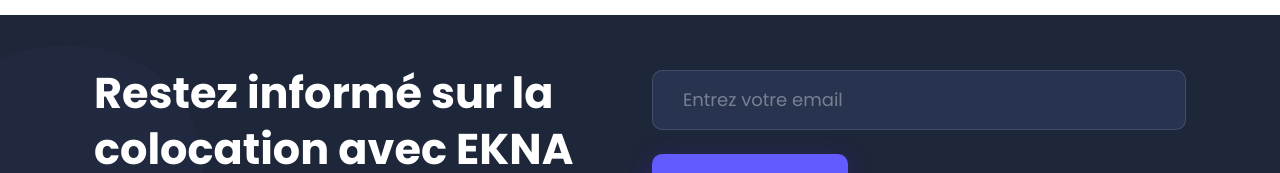
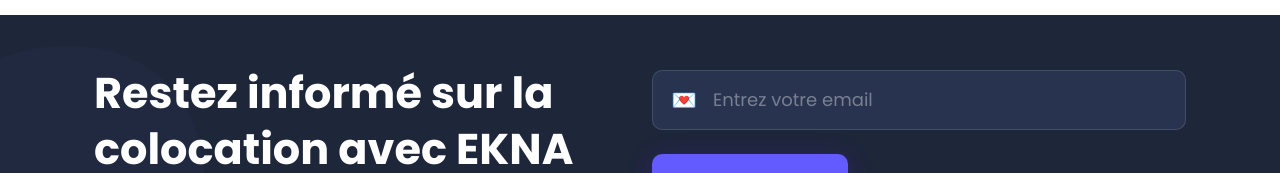
Before and after one commit to Magikmagnum/ekna, a Vue app: page /home in a window 1280 px wide. Shown: the part 7008-7181 px from the top of the page. Built offline with nearby package versions, Linux system fonts and the light colour scheme; no server answers.

Commit message:
Voici les deux visuels pour mettre ici

```diff
--- a/src/components/FilterComponent.vue
+++ b/src/components/FilterComponent.vue
@@ -25,7 +25,6 @@
                   {{ loc.label }}
                 </option>
               </select>
-
               <div
                 class="nice-select location__select"
                 :class="{ open: isOpen.location }"
--- a/src/components/FooterComponent.vue
+++ b/src/components/FooterComponent.vue
@@ -15,6 +15,7 @@
                             <form @submit.prevent="handleSubmit">
                                 <div class="footer__newsletter__input__group">
                                     <div class="input">
+                                        <img src="@/assets/images/ekna/72.png" alt="Logo" class="logo" />
                                         <input v-model="email" type="email" name="news__letter" id="newsLetterMail"
                                             placeholder="Entrez votre email" required />
                                     </div>
@@ -147,4 +148,22 @@ const legalLinks = [
         width: 18%;
     }
 }
+
+.input {
+    position: relative;
+    /* width: 100%; */
+}
+
+.input img.logo {
+    position: absolute;
+    top: 50%;
+    left: 20px;
+    transform: translateY(-50%);
+    width: 24px;
+    height: 24px;
+}
+
+.input input {
+    padding-left: 60px;  /* Adjusted for logo */
+}
 </style>
```
Also changed, not shown: src/assets/images/ekna/3-emmenager-modified.png, src/assets/images/ekna/72.png (added).
